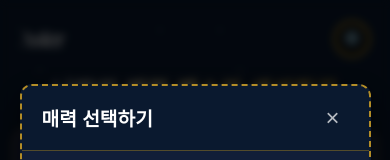
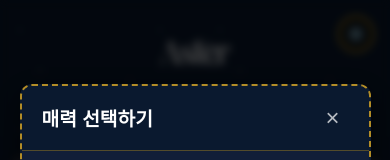
Before and after one commit to wwlsgur08/Aster_alarm, a website with bundled scripts: page web/index.html in a window 390 px wide. Shown: the top 160 px of the page. Built offline with nearby package versions, Linux system fonts and the light colour scheme; no server answers.

Commit message:
Center logo and increase size, position settings button at top-right

```diff
--- a/web/index.html
+++ b/web/index.html
@@ -14,12 +14,14 @@
     <div class="starry-background"></div>
 
     <div class="main-container">
-      <!-- 상단 헤더 (로고 + 설정 버튼) -->
-      <div class="header-bar">
-        <img src="./images/logo.png" alt="Aster Alarm Logo" class="header-logo">
-        <button id="settings-toggle" type="button" class="settings-btn" title="설정">
-          ⚙️
-        </button>
+      <!-- 설정 버튼 (우측 상단 고정) -->
+      <button id="settings-toggle" type="button" class="settings-btn" title="설정">
+        ⚙️
+      </button>
+
+      <!-- 중앙 로고 -->
+      <div class="logo-container">
+        <img src="./images/logo.png" alt="Aster Alarm Logo" class="logo-image">
       </div>
 
       <!-- 제목 -->
--- a/web/styles.css
+++ b/web/styles.css
@@ -74,19 +74,15 @@ body {
   align-items: center;
 }
 
-/* 상단 헤더 바 */
-.header-bar {
-  display: flex;
-  justify-content: space-between;
-  align-items: center;
-  width: 100%;
-  margin-bottom: 16px;
-  padding: 0 8px;
+/* 로고 */
+.logo-container {
+  text-align: center;
+  margin-bottom: 12px;
 }
 
-.header-logo {
-  width: 60px;
-  height: 60px;
+.logo-image {
+  width: 100px;
+  height: 100px;
   object-fit: contain;
 }
 
@@ -499,6 +495,9 @@ body {
 
 /* 설정 버튼 */
 .settings-btn {
+  position: absolute;
+  top: 24px;
+  right: 24px;
   width: 48px;
   height: 48px;
   background: rgba(0, 0, 0, 0.5);
@@ -797,12 +796,14 @@ body {
     font-size: 1.6rem;
   }
 
-  .header-logo {
-    width: 50px;
-    height: 50px;
+  .logo-image {
+    width: 80px;
+    height: 80px;
   }
 
   .settings-btn {
+    top: 16px;
+    right: 16px;
     width: 40px;
     height: 40px;
     font-size: 1rem;
@@ -877,9 +878,9 @@ body {
     padding: 16px 12px;
   }
 
-  .header-logo {
-    width: 45px;
-    height: 45px;
+  .logo-image {
+    width: 70px;
+    height: 70px;
   }
 
   .settings-btn {
```
